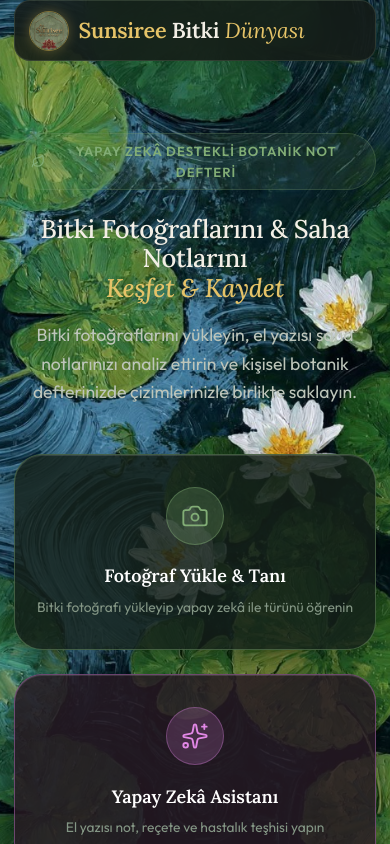
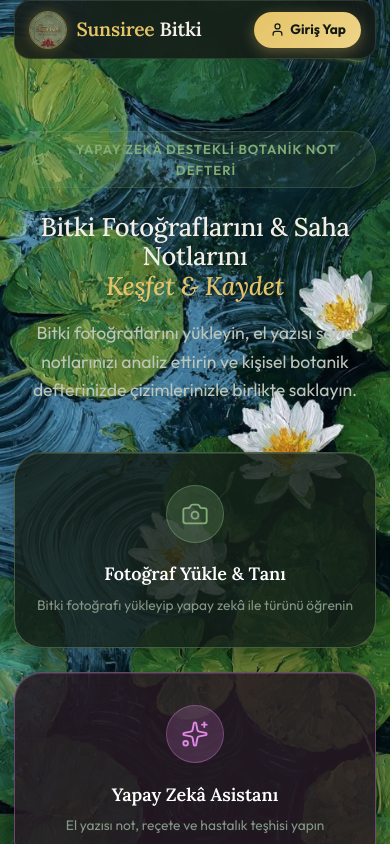
Before and after one commit to emine-dev-cev/botaanik-defteri, a Next.js app in the folder frontend/: page / in a window 390 px wide. Shown: the top 844 px of the page. Built offline with nearby package versions, Linux system fonts and the light colour scheme.

Commit message:
Mobil ust basliga ve menuye kalici Giris Yap butonu eklendi

```diff
--- a/frontend/src/app/layout.js
+++ b/frontend/src/app/layout.js
@@ -36,7 +36,7 @@ export default function RootLayout({ children }) {
                 display: 'flex',
                 alignItems: 'center',
                 gap: '0.6rem',
-                fontSize: '1.35rem',
+                fontSize: '1.2rem',
                 fontWeight: '600',
                 fontFamily: "'Lora', Georgia, serif",
                 color: '#f3efe6',
@@ -45,7 +45,7 @@ export default function RootLayout({ children }) {
               }}
             >
               <div style={{
-                width: 40, height: 40,
+                width: 38, height: 38,
                 borderRadius: '50%',
                 overflow: 'hidden',
                 border: '1.5px solid rgba(201, 168, 76, 0.6)',
@@ -55,7 +55,29 @@ export default function RootLayout({ children }) {
               }}>
                 <img src="/sunsiree-logo.jpg" alt="Sunsiree Logo" style={{ width: '100%', height: '100%', objectFit: 'cover' }} />
               </div>
-              <span><span style={{ color: 'var(--accent-gold)', fontWeight: 700 }}>Sunsiree</span> Bitki <span style={{ color: 'var(--accent-gold)', fontStyle: 'italic', fontWeight: 400 }}>Dünyası</span></span>
+              <span><span style={{ color: 'var(--accent-gold)', fontWeight: 700 }}>Sunsiree</span> Bitki</span>
+            </Link>
+
+            {/* Mobil & Masaüstü Üst Giriş Yap Butonu */}
+            <Link
+              href="/login"
+              style={{
+                display: 'inline-flex',
+                alignItems: 'center',
+                gap: '0.35rem',
+                fontSize: '0.85rem',
+                color: '#121814',
+                background: 'linear-gradient(135deg, var(--accent-gold), #eed588)',
+                padding: '0.45rem 0.95rem',
+                borderRadius: 'var(--radius-full)',
+                fontWeight: 700,
+                textDecoration: 'none',
+                boxShadow: '0 4px 14px rgba(229, 195, 104, 0.35)',
+                flexShrink: 0
+              }}
+            >
+              <User size={15} />
+              <span>Giriş Yap</span>
             </Link>
 
             {/* Masaüstü Linkler */}
```
